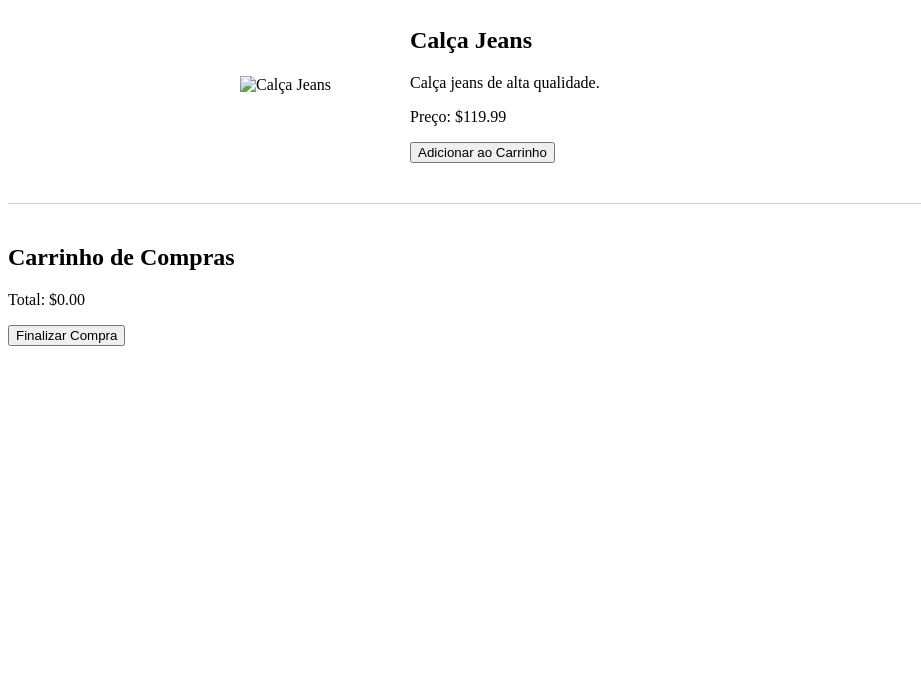
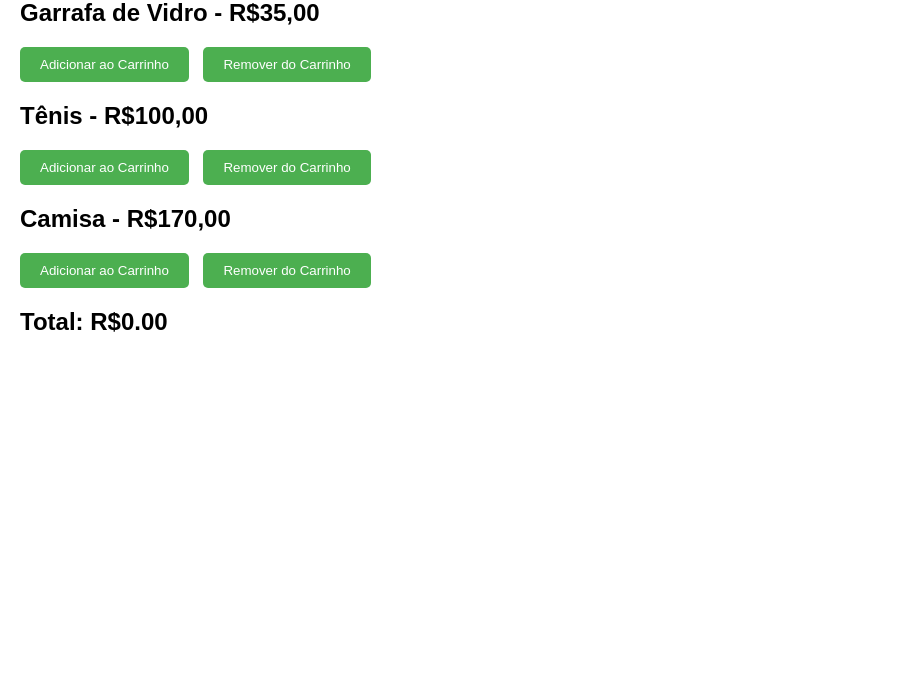
Before and after one commit to arthurdelaterra12B/loja, a plain HTML site: page index.html in a window 1280 px wide. Shown: the part 101-800 px from the top of the page, without its empty margins (0-921 px from the left). Drawn offline with Linux system fonts and the light colour scheme.

Commit message:
quase no fim do projeto

```diff
--- a/index.html
+++ b/index.html
@@ -1,33 +1,33 @@
 <!DOCTYPE html>
-<html lang="en">
+<html lang="pt-BR">
 <head>
     <meta charset="UTF-8">
     <meta name="viewport" content="width=device-width, initial-scale=1.0">
-    <title>iuwakiri - Venda de Produto</title>
+    <title>Iuwakiri - Vendas de Produtos</title>
     <link rel="stylesheet" href="style.css">
 </head>
 <body>
-    <div class="container">
-        <h1>Produto em Promoção</h1>
-        <div class="produto">
-            <img src="calca_jeans.jpg" alt="Calça Jeans">
-            <div class="descricao">
-                <h2>Calça Jeans</h2>
-                <p>Calça jeans de alta qualidade.</p>
-                <p>Preço: $119.99</p>
-                <button id="adicionar-carrinho">Adicionar ao Carrinho</button>
-            </div>
-        </div>
+    <h1>Iuwakiri - Vendas de Produtos</h1>
+
+    <div class="produto">
+        <h2>Garrafa de Vidro - R$35,00</h2>
+        <button onclick="adicionarProduto('Garrafa de Vidro', 35)">Adicionar ao Carrinho</button>
+        <button onclick="removerProduto('Garrafa de Vidro', 35)">Remover do Carrinho</button>
     </div>
 
-    <div class="carrinho">
-        <h2>Carrinho de Compras</h2>
-        <ul id="lista-carrinho">
-            <!-- Itens do carrinho serão adicionados aqui -->
-        </ul>
-        <p id="total">Total: $0.00</p>
-        <button id="finalizar-compra">Finalizar Compra</button>
+    <div class="produto">
+        <h2>Tênis - R$100,00</h2>
+        <button onclick="adicionarProduto('Tênis', 100)">Adicionar ao Carrinho</button>
+        <button onclick="removerProduto('Tênis', 100)">Remover do Carrinho</button>
     </div>
+
+    <div class="produto">
+        <h2>Camisa - R$170,00</h2>
+        <button onclick="adicionarProduto('Camisa', 170)">Adicionar ao Carrinho</button>
+        <button onclick="removerProduto('Camisa', 170)">Remover do Carrinho</button>
+    </div>
+
+    <h2>Total: R$<span id="total">0.00</span></h2>
 
     <script src="script.js"></script>
 </body>
--- a/script.js
+++ b/script.js
@@ -1,31 +1,14 @@
-// Variáveis globais
 let total = 0;
 
-// Função para adicionar um item ao carrinho
-function adicionarAoCarrinho() {
-    const nomeProduto = "Calça Jeans";
-    const precoProduto = 119.99;
-    total += precoProduto;
-    const listaCarrinho = document.getElementById("lista-carrinho");
-    const novoItem = document.createElement("li");
-    novoItem.textContent = `${nomeProduto} - $${precoProduto.toFixed(2)}`;
-    listaCarrinho.appendChild(novoItem);
-    atualizarTotal();
+function adicionarProduto(nome, preco) {
+    total += preco;
+    document.getElementById('total').innerText = total.toFixed(2);
 }
 
-// Função para atualizar o total do carrinho
-function atualizarTotal() {
-    const totalElement = document.getElementById("total");
-    totalElement.textContent = `Total: $${total.toFixed(2)}`;
+function removerProduto(nome, preco) {
+    total -= preco;
+    if (total < 0) {
+        total = 0;
+    }
+    document.getElementById('total').innerText = total.toFixed(2);
 }
-
-// Função para finalizar a compra
-function finalizarCompra() {
-    alert("Compra finalizada! Total: $" + total.toFixed(2));
-}
-
-// Adicionar evento de clique ao botão "Adicionar ao Carrinho"
-document.getElementById("adicionar-carrinho").addEventListener("click", adicionarAoCarrinho);
-
-// Adicionar evento de clique ao botão "Finalizar Compra"
-document.getElementById("finalizar-compra").addEventListener("click", finalizarCompra);
--- a/style.css
+++ b/style.css
@@ -1,35 +1,31 @@
-.container {
-    max-width: 800px;
-    margin: 0 auto;
+body {
+    font-family: Arial, sans-serif;
+    margin: 0;
     padding: 20px;
 }
 
+h1 {
+    text-align: center;
+}
+
 .produto {
-    display: flex;
-    align-items: center;
     margin-bottom: 20px;
 }
 
-.produto img {
-    width: 150px;
-    margin-right: 20px;
+button {
+    padding: 10px 20px;
+    background-color: #4CAF50;
+    color: white;
+    border: none;
+    cursor: pointer;
+    border-radius: 5px;
+    margin-right: 10px;
 }
 
-.carrinho {
-    border-top: 1px solid #ccc;
-    padding-top: 20px;
+button:hover {
+    background-color: #45a049;
 }
 
-#lista-carrinho {
-    list-style-type: none;
-    padding: 0;
+#total {
+    font-weight: bold;
 }
-
-#lista-carrinho li {
-    margin-bottom: 10px;
-}
-
-#finalizar-compra {
-    display: block;
-    margin-top: 10px;
-}
```
